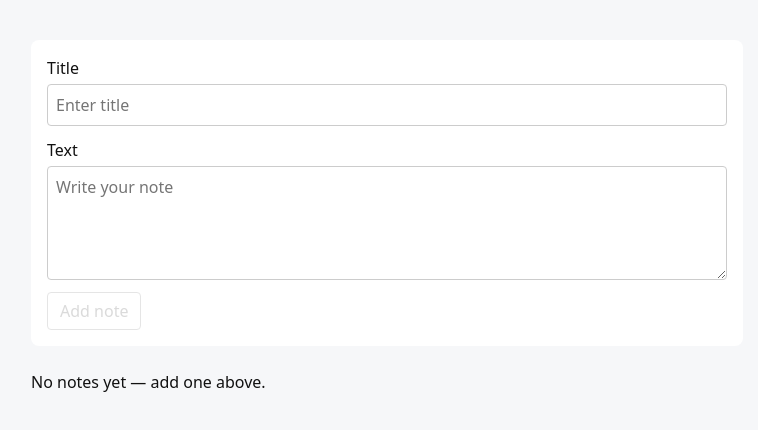
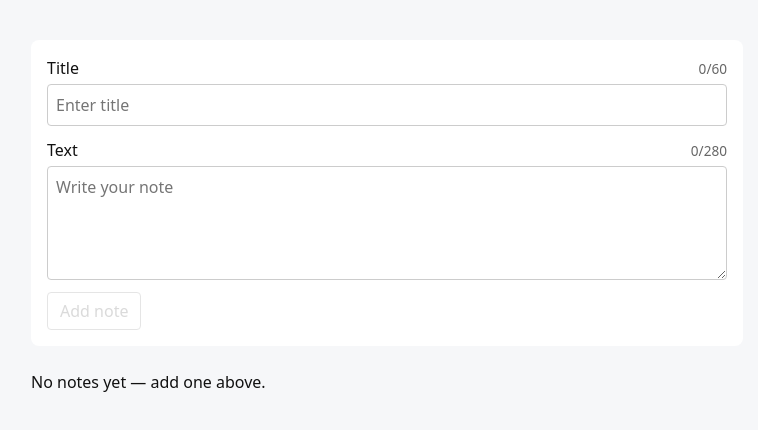
Before and after one commit to TildaYngman/mini-workflow-app, a React (Vite) app: page / in a window 1280 px wide. Shown: the top 430 px of the page, without its empty margins (253-1011 px from the left). Built offline with nearby package versions, Linux system fonts and the light colour scheme.

Commit message:
error validation

```diff
--- a/src/NoteForm.module.css
+++ b/src/NoteForm.module.css
@@ -33,3 +33,21 @@
   opacity: 0.5;
   cursor: not-allowed;
 }
+
+.labelRow {
+  display: flex;
+  justify-content: space-between;
+  align-items: baseline;
+  gap: 12px;
+}
+
+.counter {
+  font-size: 0.85rem;
+  color: #666;
+}
+
+.error {
+  margin: 6px 0 0;
+  font-size: 0.9rem;
+  color: #a00;
+}
--- a/src/NoteForm.tsx
+++ b/src/NoteForm.tsx
@@ -1,6 +1,7 @@
 import { useState } from "react";
 import type { FormEvent } from "react";
 import styles from "./NoteForm.module.css";
+import { TITLE_MAX, TEXT_MAX, validateText, validateTitle } from "./validation";
 
 type NoteFormValues = {
   title: string;
@@ -15,44 +16,84 @@ export function NoteForm({ onSubmit }: NoteFormProps) {
   const [title, setTitle] = useState("");
   const [text, setText] = useState("");
 
+  const [touchedTitle, setTouchedTitle] = useState(false);
+  const [touchedText, setTouchedText] = useState(false);
+
+  const trimmedTitle = title.trim();
+  const trimmedText = text.trim();
+
+  const titleError = validateTitle(trimmedTitle);
+  const textError = validateText(trimmedText);
+
+  const isDisabled = Boolean(titleError || textError);
+
   const handleSubmit = (e: FormEvent<HTMLFormElement>) => {
     e.preventDefault();
+    if (isDisabled) return;
 
     onSubmit({
-      title: title.trim(),
-      text: text.trim(),
+      title: trimmedTitle,
+      text: trimmedText,
     });
 
     setTitle("");
     setText("");
+    setTouchedTitle(false);
+    setTouchedText(false);
   };
 
-  const isDisabled = title.trim() === "" || text.trim() === "";
+  return (
+    <form className={styles.form} onSubmit={handleSubmit} noValidate>
+      <div className={styles.field}>
+        <div className={styles.labelRow}>
+          <label htmlFor="title">Title</label>
+          <span className={styles.counter}>
+            {trimmedTitle.length}/{TITLE_MAX}
+          </span>
+        </div>
 
-  return (
-    <form className={styles.form} onSubmit={handleSubmit}>
-      <div className={styles.field}>
-        <label htmlFor="title">Title</label>
         <input
           id="title"
           type="text"
           className={styles.input}
           value={title}
-          onChange={(e) => setTitle(e.target.value)}
+          onChange={(e) => {
+            setTitle(e.target.value);
+            setTouchedTitle(true);
+          }}
           placeholder="Enter title"
+          aria-invalid={touchedTitle && Boolean(titleError)}
         />
+
+        {touchedTitle && titleError ? (
+          <p className={styles.error}>{titleError}</p>
+        ) : null}
       </div>
 
       <div className={styles.field}>
-        <label htmlFor="text">Text</label>
+        <div className={styles.labelRow}>
+          <label htmlFor="text">Text</label>
+          <span className={styles.counter}>
+            {trimmedText.length}/{TEXT_MAX}
+          </span>
+        </div>
+
         <textarea
           id="text"
           className={styles.textarea}
           value={text}
-          onChange={(e) => setText(e.target.value)}
+          onChange={(e) => {
+            setText(e.target.value);
+            setTouchedText(true);
+          }}
           placeholder="Write your note"
           rows={4}
+          aria-invalid={touchedText && Boolean(textError)}
         />
+
+        {touchedText && textError ? (
+          <p className={styles.error}>{textError}</p>
+        ) : null}
       </div>
 
       <button className={styles.button} type="submit" disabled={isDisabled}>
--- a/src/SavedNotes.module.css
+++ b/src/SavedNotes.module.css
@@ -144,3 +144,21 @@
   outline: 2px solid #2684ff;
   outline-offset: 2px;
 }
+
+.labelRow {
+  display: flex;
+  justify-content: space-between;
+  align-items: baseline;
+  gap: 12px;
+}
+
+.counter {
+  font-size: 0.85rem;
+  color: #666;
+}
+
+.error {
+  margin: 6px 0 0;
+  font-size: 0.9rem;
+  color: #a00;
+}
--- a/src/SavedNotes.tsx
+++ b/src/SavedNotes.tsx
@@ -1,6 +1,7 @@
 import { useState } from "react";
 import type { Note } from "./types";
 import styles from "./SavedNotes.module.css";
+import { TITLE_MAX, TEXT_MAX, validateText, validateTitle } from "./validation";
 
 type SavedNotesProps = {
   notes: Note[];
@@ -19,6 +20,9 @@ export function SavedNotes({
   const [draftTitle, setDraftTitle] = useState("");
   const [draftText, setDraftText] = useState("");
 
+  const [touchedTitle, setTouchedTitle] = useState(false);
+  const [touchedText, setTouchedText] = useState(false);
+
   if (notes.length === 0) {
     return <p>No notes yet — add one above.</p>;
   }
@@ -27,15 +31,25 @@ export function SavedNotes({
     setEditingId(note.id);
     setDraftTitle(note.title);
     setDraftText(note.text);
+    setTouchedTitle(false);
+    setTouchedText(false);
   };
 
   const cancelEdit = () => {
     setEditingId(null);
     setDraftTitle("");
     setDraftText("");
+    setTouchedTitle(false);
+    setTouchedText(false);
   };
 
-  const canSave = draftTitle.trim() !== "" && draftText.trim() !== "";
+  const trimmedDraftTitle = draftTitle.trim();
+  const trimmedDraftText = draftText.trim();
+
+  const draftTitleError = validateTitle(trimmedDraftTitle);
+  const draftTextError = validateText(trimmedDraftText);
+
+  const canSave = Boolean(editingId) && !draftTitleError && !draftTextError;
 
   return (
     <section className={styles.section}>
@@ -50,25 +64,53 @@ export function SavedNotes({
               {isEditing ? (
                 <div className={styles.editGrid}>
                   <div className={styles.field}>
-                    <label htmlFor={`edit-title-${note.id}`}>Title</label>
+                    <div className={styles.labelRow}>
+                      <label htmlFor={`edit-title-${note.id}`}>Title</label>
+                      <span className={styles.counter}>
+                        {trimmedDraftTitle.length}/{TITLE_MAX}
+                      </span>
+                    </div>
+
                     <input
                       id={`edit-title-${note.id}`}
                       type="text"
                       className={styles.input}
                       value={draftTitle}
-                      onChange={(e) => setDraftTitle(e.target.value)}
+                      onChange={(e) => {
+                        setDraftTitle(e.target.value);
+                        setTouchedTitle(true);
+                      }}
+                      aria-invalid={touchedTitle && Boolean(draftTitleError)}
                     />
+
+                    {touchedTitle && draftTitleError ? (
+                      <p className={styles.error}>{draftTitleError}</p>
+                    ) : null}
                   </div>
 
                   <div className={styles.field}>
-                    <label htmlFor={`edit-text-${note.id}`}>Text</label>
+                    <div className={styles.labelRow}>
+                      <label htmlFor={`edit-text-${note.id}`}>Text</label>
+                      <span className={styles.counter}>
+                        {trimmedDraftText.length}/{TEXT_MAX}
+                      </span>
+                    </div>
+
                     <textarea
                       id={`edit-text-${note.id}`}
                       rows={4}
                       className={styles.textarea}
                       value={draftText}
-                      onChange={(e) => setDraftText(e.target.value)}
+                      onChange={(e) => {
+                        setDraftText(e.target.value);
+                        setTouchedText(true);
+                      }}
+                      aria-invalid={touchedText && Boolean(draftTextError)}
                     />
+
+                    {touchedText && draftTextError ? (
+                      <p className={styles.error}>{draftTextError}</p>
+                    ) : null}
                   </div>
 
                   <div className={styles.actions}>
@@ -77,9 +119,11 @@ export function SavedNotes({
                       className={`${styles.button} ${styles.primary}`}
                       disabled={!canSave}
                       onClick={() => {
+                        if (!canSave) return;
+
                         onUpdate(note.id, {
-                          title: draftTitle.trim(),
-                          text: draftText.trim(),
+                          title: trimmedDraftTitle,
+                          text: trimmedDraftText,
                         });
                         cancelEdit();
                       }}
--- /dev/null
+++ b/src/validation.ts
@@ -0,0 +1,23 @@
+export const TITLE_MIN = 3;
+export const TITLE_MAX = 60;
+
+export const TEXT_MIN = 10;
+export const TEXT_MAX = 280;
+
+export function validateTitle(value: string): string | null {
+  const trimmed = value.trim();
+  if (trimmed.length < TITLE_MIN)
+    return `Title is too short (min ${TITLE_MIN} characters).`;
+  if (trimmed.length > TITLE_MAX)
+    return `Title is too long (max ${TITLE_MAX} characters).`;
+  return null;
+}
+
+export function validateText(value: string): string | null {
+  const trimmed = value.trim();
+  if (trimmed.length < TEXT_MIN)
+    return `Text is too short (min ${TEXT_MIN} characters).`;
+  if (trimmed.length > TEXT_MAX)
+    return `Text is too long (max ${TEXT_MAX} characters).`;
+  return null;
+}
```
